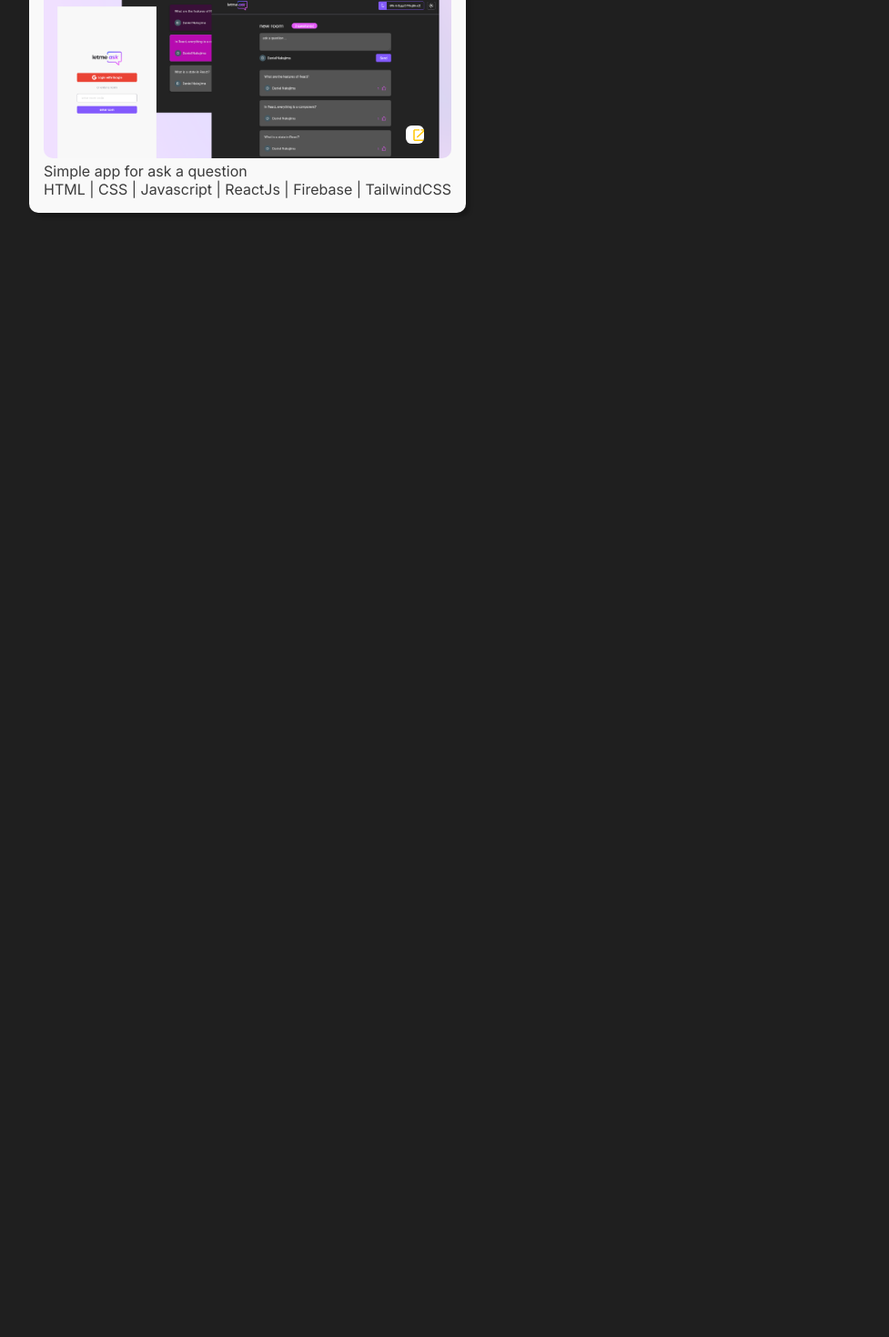
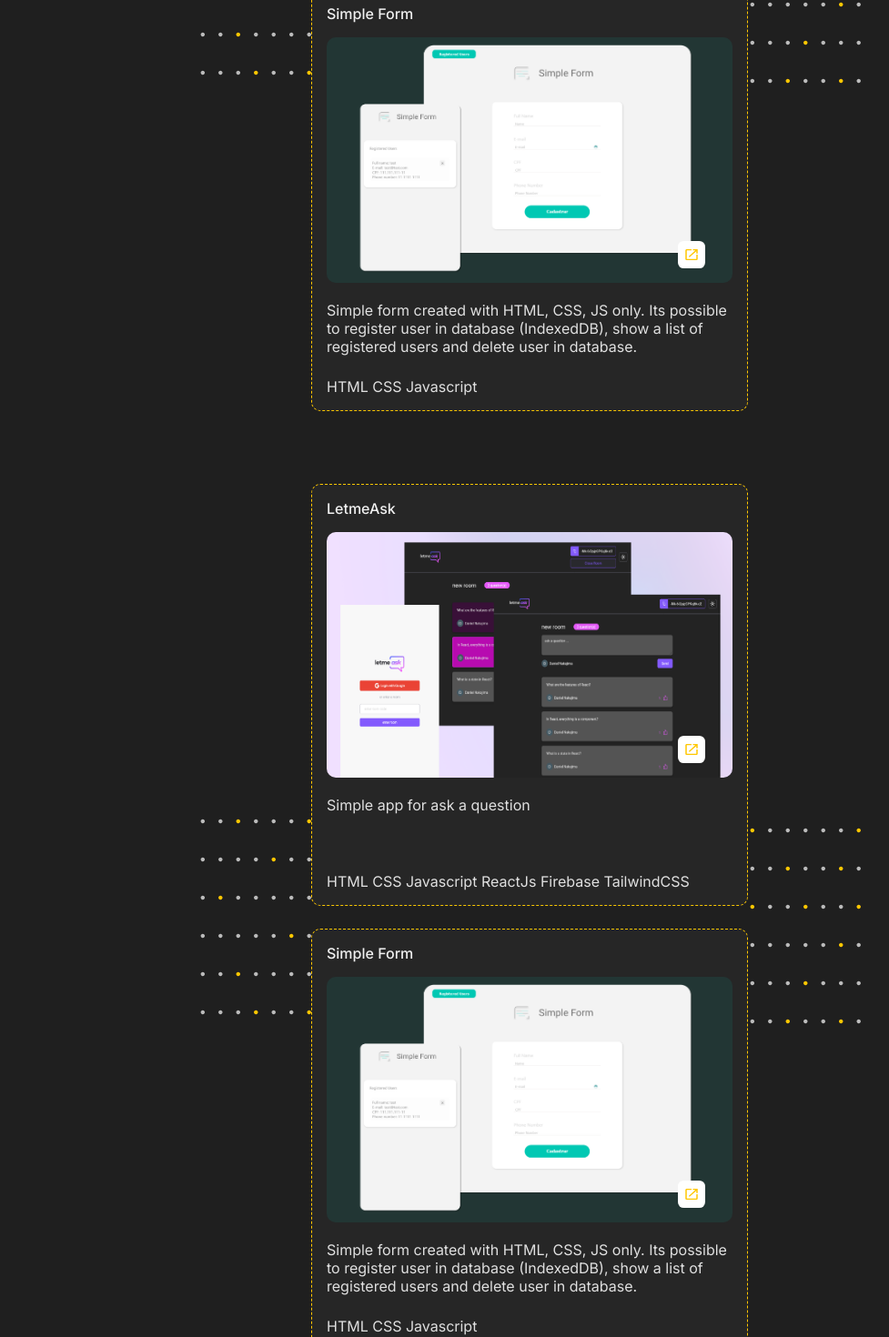
Before and after one commit to NakajimaDaniel/personal-site, a Next.js app: page / in a window 1280 px wide. Shown: the part 1520-2990 px from the top of the page at 91% size, without its empty margins (48-1025 px from the left). Before the commit the page ends 1778 px from the top, so only its background shows below. Built offline with nearby package versions, Linux system fonts and the light colour scheme.

Commit message:
fix: added img to project page

```diff
--- a/src/components/Projects/projects.jsx
+++ b/src/components/Projects/projects.jsx
@@ -10,7 +10,10 @@ export default function Projects() {
 
 
       <div className={styles.MainContainer}>
-        <h1>Personal Projects</h1>
+        <span> # Personal Projects</span>
+        <div className={styles.ProjectsMainWrapper}>
+
+          <img src="projectLeftImg.svg" alt="" />
 
           <div className={styles.ProjectsContainer}>
             <div className={styles.ProjectBox} >
@@ -24,8 +27,11 @@ export default function Projects() {
                 </div>
 
               </div>
+              <div className={styles.ProjectBoxText} >
                 <p>Simple weather (current and forecast) app.</p>
-            <p>HTML | CSS | Javascript | React</p>
+                <p>HTML  CSS  Javascript  React</p>
+              </div>
+
             </div>
 
             <div className={styles.ProjectBox} >
@@ -39,10 +45,24 @@ export default function Projects() {
                 </div>
 
               </div>
+              <div className={styles.ProjectBoxText}>
                 <p> Simple form created with HTML, CSS, JS only. Its possible to register user in database (IndexedDB), show a list of registered users and delete user in database. </p>
-            <p> HTML | CSS | Javascript </p>
+                <p> HTML  CSS  Javascript </p>
               </div>
 
+            </div>
+
+          </div>
+
+          <img src="projectRightImg.svg" alt="" />
+        </div>
+
+
+        <div className={styles.ProjectsMainWrapper}>
+
+          <img src="projectLeftImg.svg" alt="" />
+
+          <div className={styles.ProjectsContainer}>
             <div className={styles.ProjectBox} >
               <span>LetmeAsk</span>
               <div className={styles.ImgWrapper} >
@@ -54,13 +74,34 @@ export default function Projects() {
                 </div>
 
               </div>
+              <div className={styles.ProjectBoxText}>
                 <p>Simple app for ask a question</p>
-            <p> HTML | CSS | Javascript | ReactJs | Firebase | TailwindCSS </p>
+                <p> HTML  CSS  Javascript  ReactJs  Firebase  TailwindCSS </p>
+              </div>
+            </div>
+
+            <div className={styles.ProjectBox} >
+              <span>Simple Form</span>
+              <div className={styles.ImgWrapper} >
+                <img src="simpleform.png" alt="" />
+
+                <div className={styles.ExtLink}>
+                  <img src="launch.svg" alt="" />
+                  <p>simple-form-mu.vercel.app</p>
+                </div>
+
+              </div>
+              <div className={styles.ProjectBoxText}>
+                <p> Simple form created with HTML, CSS, JS only. Its possible to register user in database (IndexedDB), show a list of registered users and delete user in database. </p>
+                <p> HTML  CSS  Javascript </p>
               </div>
 
             </div>
 
+          </div>
 
+          <img src="projectRightImg.svg" alt="" />
+          </div>
 
 
       </div>
--- a/src/components/Projects/projects.module.scss
+++ b/src/components/Projects/projects.module.scss
@@ -7,9 +7,10 @@
   display: flex;
   flex-direction: column;
 
-
-  h1 {
-    font-size: 22px;
+  span {
+    font-size: 30px;
+    color: white;
+    padding-bottom: 5rem;
   }
 
 }
@@ -21,24 +22,40 @@
   flex-direction: column;
   width: 100%;
   max-width: 30rem;
-  background-color: #F9F9F9;
+  background-color: #262626;
   padding: 1rem;
   border-radius: 10px;
-  box-shadow: 4px 4px 4px rgba(0, 0, 0, 0.25);
   justify-self: center;
+  border: dashed 1px #FFC700;
+  height: 29rem;
+
+  &:hover {
+    border: dashed 1px #FFECA8;
+  }
 
   span {
     font: 500 1rem "Inter";
-    color: #3C3C3C;
+    color: #F0F0F0;
     padding-bottom: 1rem;
   }
 
+
+
+
+}
+
+.ProjectBoxText {
+
+  display: flex;
+  flex-direction: column;
+  justify-content: space-between;
+  height: 100%;
+  padding-top: 1rem;
+
   p {
     font: 400 1rem "Inter";
-    color: #3C3C3C;
+    color: #E0E0E0;
   }
-
-
 }
 
 
@@ -50,6 +67,7 @@
     width: 100%;
     max-height: 286px;
     border-radius: 10px;
+    height: 270px;
   }
 
 
@@ -64,21 +82,26 @@
 
     overflow: hidden;
 
-    max-width: 20px;
-    height: 20px;
+    max-width: 30px;
+    height: 30px;
     align-items: center;
     padding: 0.4rem;
     border-radius: 0.4rem;
-    transition: max-width 1s ease;
+    transition: max-width 0.5s ease;
 
 
     &:hover {
-      max-width: 500px;
+      max-width: 300px;
       cursor: pointer;
-      p{
+      display: flex;
+      align-items: center;
+      flex-direction: row;
+      width: 100%;
+      p {
         display: block;
         text-decoration: underline;
         color: #959595;
+
       }
       img {
         padding-right: 0.5rem;
@@ -90,7 +113,7 @@
     }
 
     img {
-      width: 20px;
+      max-width: 30px;
     }
 
   }
@@ -104,5 +127,46 @@
   grid-template-columns: 1fr 1fr;
   align-content: center;
   align-items: center;
-  gap: 3rem;
+  gap: 30vw;
 }
+
+.ProjectsMainWrapper {
+  display: flex;
+  flex-direction: row;
+
+  justify-content: center;
+  align-items: center;
+  padding-bottom: 5rem;
+
+}
+
+@media screen and (max-width: 1800px) {
+
+.ProjectsContainer {
+  gap: 20vw;
+}
+}
+
+@media screen and (max-width: 1590px) {
+
+  .ProjectsContainer {
+    gap: 10vw;
+  }
+}
+
+@media screen and (max-width: 1390px) {
+
+  .ProjectsContainer {
+    gap: 2vw;
+  }
+
+}
+
+@media screen and (max-width: 1310px) {
+
+  .ProjectsContainer {
+    display: flex;
+    flex-direction: column;
+  }
+
+}
```
Also changed, not shown: public/projectLeftImg.svg (added), public/projectRightImg.svg (added). Lines whose indentation alone changed are shown as unchanged.
